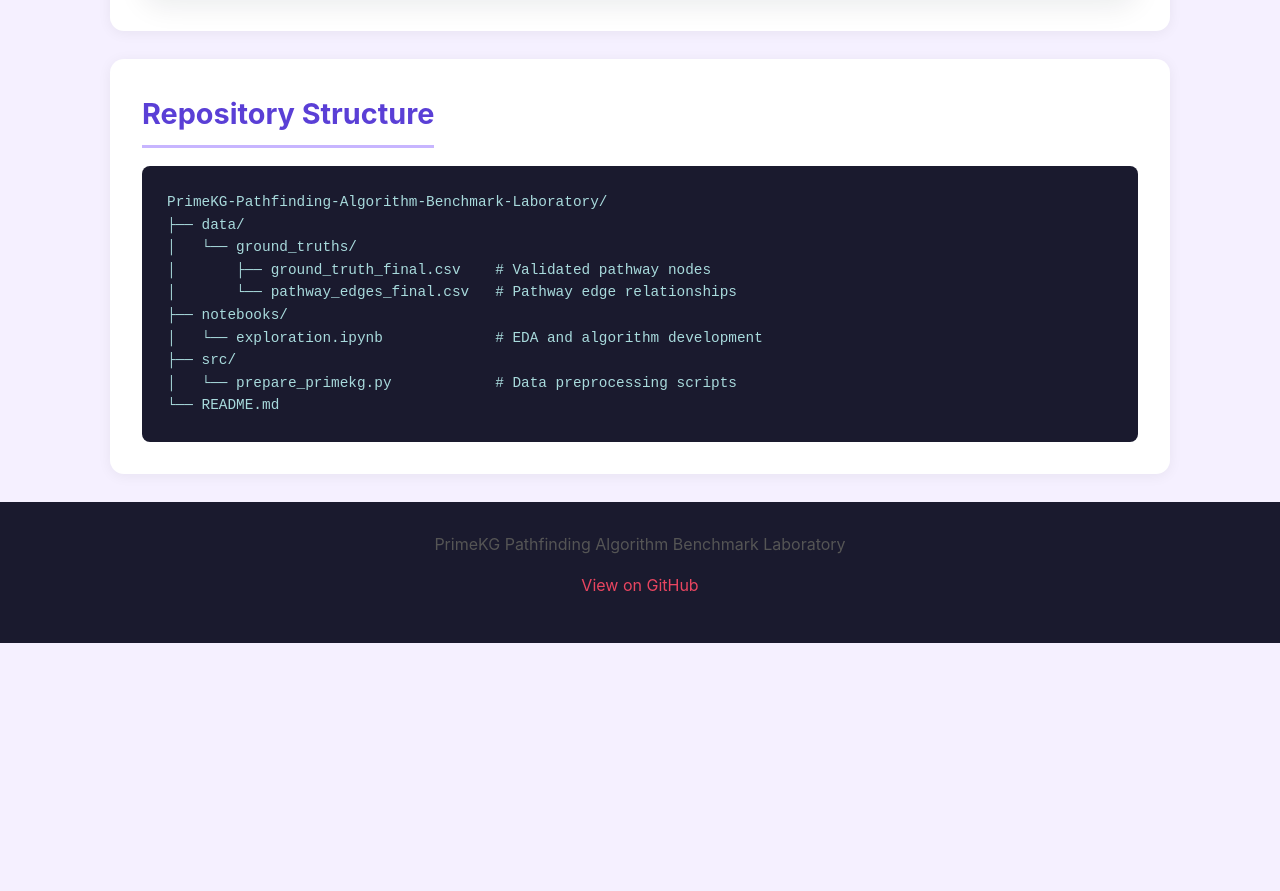
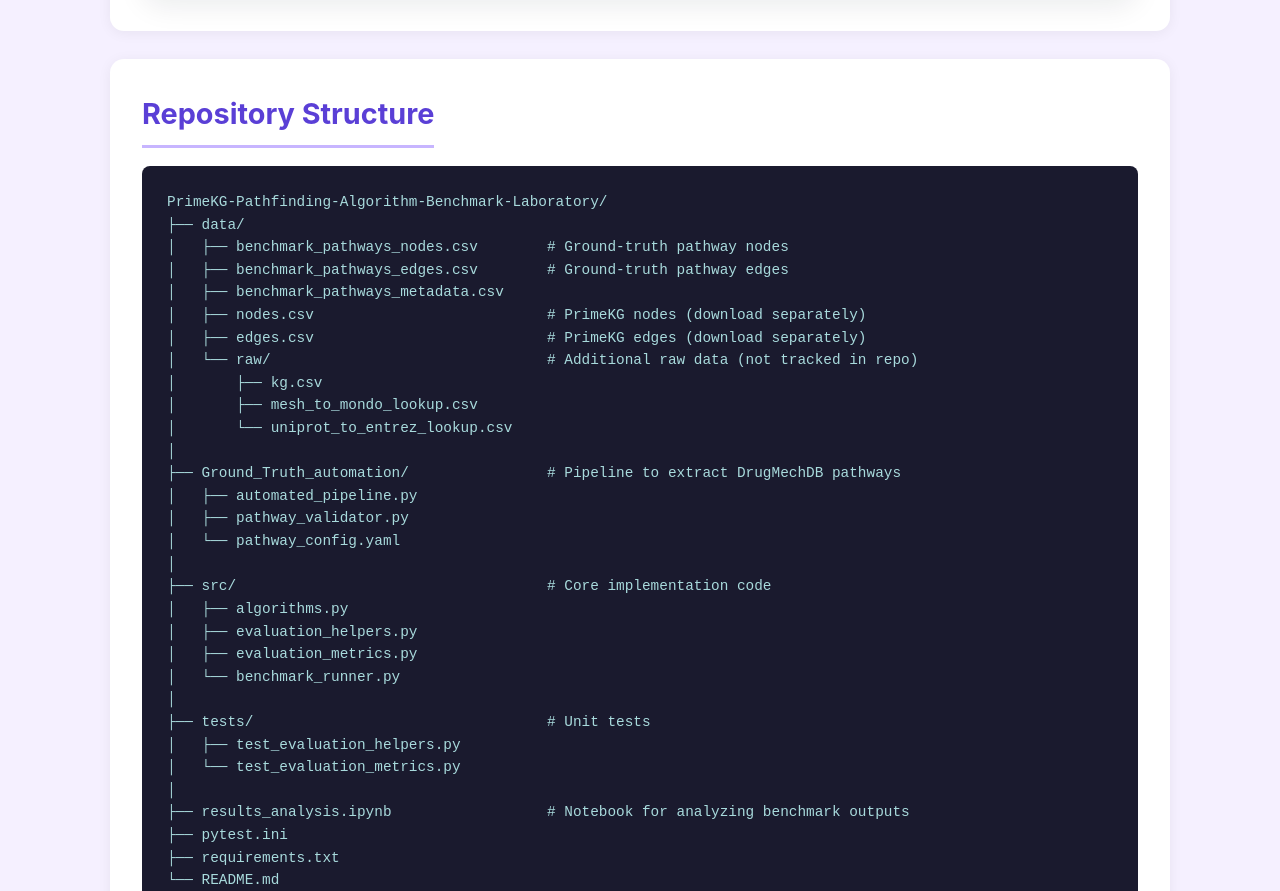
Before and after one commit to maxxyhc/PrimeKG-Pathfinding-Algorithm-Benchmark-Laboratory, a plain HTML site: page index.html in a window 1280 px wide. Shown: the part 2736-3627 px from the top of the page. Before the commit the page ends 3379 px from the top, so only its background shows below. Drawn offline with Linux system fonts and the light colour scheme.

Commit message:
updated repo structure on website

```diff
--- a/index.html
+++ b/index.html
@@ -253,20 +253,41 @@
   </div>
 </section>
 
-<!-- Repository Structure -->
-    <section id="repository">
-      <h2>Repository Structure</h2>
-      <pre><code>PrimeKG-Pathfinding-Algorithm-Benchmark-Laboratory/
+<section id="repository">
+  <h2>Repository Structure</h2>
+  <pre><code>PrimeKG-Pathfinding-Algorithm-Benchmark-Laboratory/
 ├── data/
-│   └── ground_truths/
-│       ├── ground_truth_final.csv    # Validated pathway nodes
-│       └── pathway_edges_final.csv   # Pathway edge relationships
-├── notebooks/
-│   └── exploration.ipynb             # EDA and algorithm development
-├── src/
-│   └── prepare_primekg.py            # Data preprocessing scripts
-└── README.md</code></pre>
-    </section>
+│   ├── benchmark_pathways_nodes.csv        # Ground-truth pathway nodes
+│   ├── benchmark_pathways_edges.csv        # Ground-truth pathway edges
+│   ├── benchmark_pathways_metadata.csv
+│   ├── nodes.csv                           # PrimeKG nodes (download separately)
+│   ├── edges.csv                           # PrimeKG edges (download separately)
+│   └── raw/                                # Additional raw data (not tracked in repo)
+│       ├── kg.csv
+│       ├── mesh_to_mondo_lookup.csv
+│       └── uniprot_to_entrez_lookup.csv
+│
+├── Ground_Truth_automation/                # Pipeline to extract DrugMechDB pathways
+│   ├── automated_pipeline.py
+│   ├── pathway_validator.py
+│   └── pathway_config.yaml
+│
+├── src/                                    # Core implementation code
+│   ├── algorithms.py
+│   ├── evaluation_helpers.py
+│   ├── evaluation_metrics.py
+│   └── benchmark_runner.py
+│
+├── tests/                                  # Unit tests
+│   ├── test_evaluation_helpers.py
+│   └── test_evaluation_metrics.py
+│
+├── results_analysis.ipynb                  # Notebook for analyzing benchmark outputs
+├── pytest.ini
+├── requirements.txt
+└── README.md
+</code></pre>
+</section>
 
   </main>
 
```
